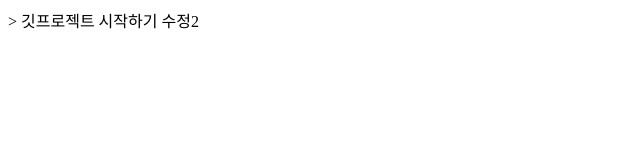
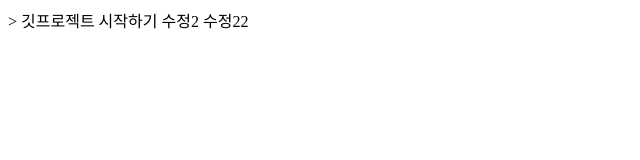
Before and after one commit to boyoung114/myapp, a plain HTML site: page index.html in a window 1280 px wide. Shown: the full height of the page, 0-640 px from the left. Drawn offline with Linux system fonts and the light colour scheme.

Commit message:
수정22

```diff
--- a/index.html
+++ b/index.html
@@ -8,5 +8,6 @@
     <body>
        깃프로젝트 시작하기
        수정2
+       수정22
     </body>
 </html>
```
